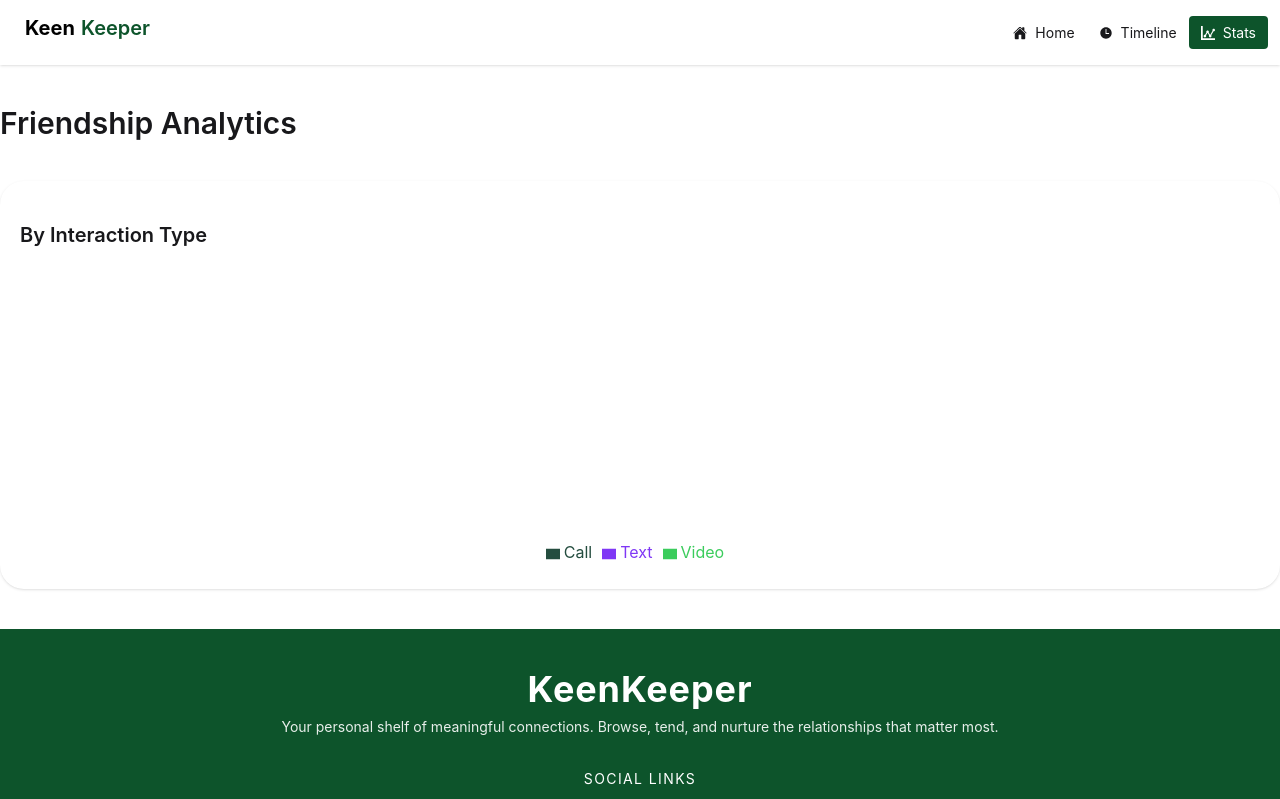
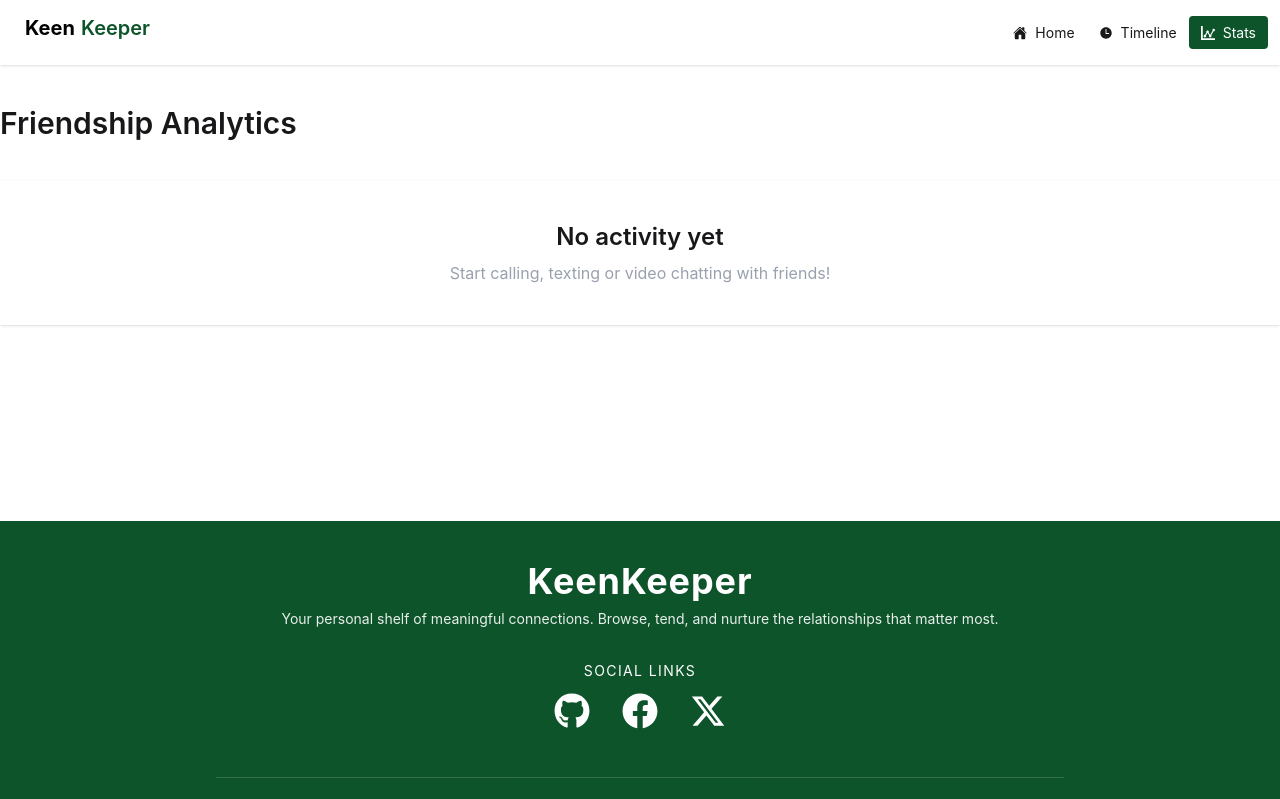
Before and after one commit to khalid66527/B13-Assignment-07, a React (Vite) app: page /stats in a window 1280 px wide. Shown: the top 799 px of the page. Built offline with nearby package versions, Linux system fonts and the light colour scheme.

Commit message:
complate the toast and footer possions

```diff
--- a/src/Context/FriendProvider.jsx
+++ b/src/Context/FriendProvider.jsx
@@ -10,7 +10,7 @@ const FriendProvider = ({ children }) => {
 
         setStoreHistory([...storeHistory, updatedCall]);
 
-        toast("Call connected");
+        toast.success(`Call With ${addCall.name}`);
 
         console.log("New Entry:", updatedCall);
         console.log("Full History:", [...storeHistory, updatedCall]);
@@ -23,7 +23,7 @@ const FriendProvider = ({ children }) => {
         const updatedText = { ...addText, type: "text" };
 
         setStoreHistory([...storeHistory, updatedText]);
-        toast("Text connected");
+        toast.success(`Text With ${addText.name}`);
 
         console.log("New Text Entry:", updatedText);
     };
@@ -33,7 +33,7 @@ const FriendProvider = ({ children }) => {
         const updatedVideo = { ...addVideo, type: "video" };
 
         setStoreHistory([...storeHistory, updatedVideo]);
-        toast("Video connected");
+        toast.success(`Video With ${addVideo.name}`);
 
         console.log("New Video Entry:", updatedVideo);
     };
--- a/src/Pages/TimeLine/TimeLine.jsx
+++ b/src/Pages/TimeLine/TimeLine.jsx
@@ -13,7 +13,7 @@ const TimeLine = () => {
     });
 
     return (
-        <section className='bg-gray-100 min-h-screen'>
+        <section className=' min-h-[55vh]'>
             <div className='container mx-auto space-y-5 py-8'>
                 <h1 className='text-3xl font-bold'>Timeline :</h1>
 
@@ -35,7 +35,7 @@ const TimeLine = () => {
                             <TimelineCard key={index} data={item} />
                         ))
                     ) : (
-                        <div className="text-center py-10">
+                        <div className="text-center py-1">
                             <p className="border-green-900 border-2 text-2xl text-center p-5 rounded-2xl inline-block">
                                 No {filter} history found.
                             </p>
--- a/src/UI/ActivityRing.jsx
+++ b/src/UI/ActivityRing.jsx
@@ -4,6 +4,22 @@ import { FriendContext } from '../Context/FriendProvider';
 
 const ActivityRing = () => {
     const { storeHistory } = useContext(FriendContext);
+    if (!storeHistory || storeHistory.length === 0) {
+        return (
+            <div className="container mx-auto my-10 min-h-[47vh]">
+                <h2 className="font-semibold text-3xl">Friendship Analytics</h2>
+
+                <div className="container mx-auto my-10 text-center shadow-sm hover:shadow-md transition-all duration-300 py-10">
+                    <h2 className="text-2xl font-semibold ">
+                        No activity yet
+                    </h2>
+                    <p className="text-gray-400 mt-2">
+                        Start calling, texting or video chatting with friends!
+                    </p>
+                </div>
+            </div>
+        );
+    }
 
     const callCount = storeHistory.filter(call => call.type === 'call').length;
     const textCount = storeHistory.filter(text => text.type === 'text').length;
--- a/src/UI/TimeLineCart.jsx
+++ b/src/UI/TimeLineCart.jsx
@@ -8,7 +8,7 @@ const TimeLineCart = ({ data }) => {
         <div>
 
             {type === "call" && (
-                <div className="flex items-center gap-4 bg-white border rounded-2xl p-5">
+                <div className="flex items-center gap-4 bg-white border rounded-2xl p-5 ">
                     <div className="">
                         <FaPhone className="text-green-900 text-3xl" />
                     </div>
```
Lines whose indentation alone changed are shown as unchanged.
